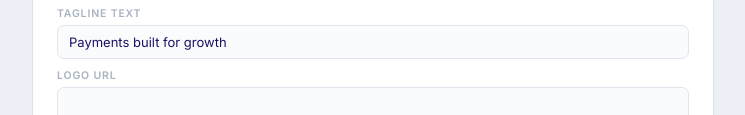
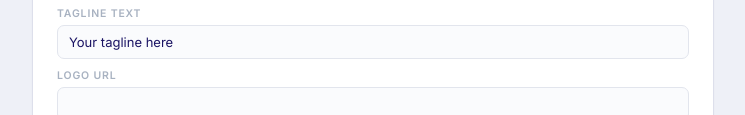
Before and after one commit to rengbas99/animated-email-signature, a website: page src/ui/builder.html in a window 1280 px wide. Shown: the part 1158-1273 px from the top of the page, without its empty margins (267-1012 px from the left). Drawn offline with Linux system fonts and the light colour scheme.

Commit message:
Purge leftover real company tagline from builder.html default
"Payments built for growth" was Paytriot's actual marketing tagline,
hardcoded as the default Tagline Text field value. It doesn't contain
the word "paytriot" so the earlier literal-string sweep missed it —
caught during a live browser run of the builder UI.

```diff
--- a/src/ui/builder.html
+++ b/src/ui/builder.html
@@ -290,7 +290,7 @@ input[type=file] { display:none; }
       <div class="fg"><span class="fl">Office Address</span><input class="fi" id="faddr" value="" oninput="sync()"></div>
       <div class="fg"><span class="fl">CTA Button Text</span><input class="fi" id="fcta_lbl" value="Book a call" oninput="sync()"></div>
       <div class="fg"><span class="fl">CTA Button Link</span><input class="fi" id="fcta_url" value="https://www.example.com/contact" oninput="sync()"></div>
-      <div class="fg" style="grid-column:1/-1;"><span class="fl">Tagline Text</span><input class="fi" id="ftagline" value="Payments built for growth" oninput="sync()"></div>
+      <div class="fg" style="grid-column:1/-1;"><span class="fl">Tagline Text</span><input class="fi" id="ftagline" value="Your tagline here" oninput="sync()"></div>
       <div class="fg" style="grid-column:1/-1;"><span class="fl">Logo URL</span><input class="fi" id="flogo_url" value="" oninput="logoURL = null; $('ul-logo-lbl').textContent = 'Upload logo (PNG/JPG)'; sync()"></div>
     </div>
 
```
